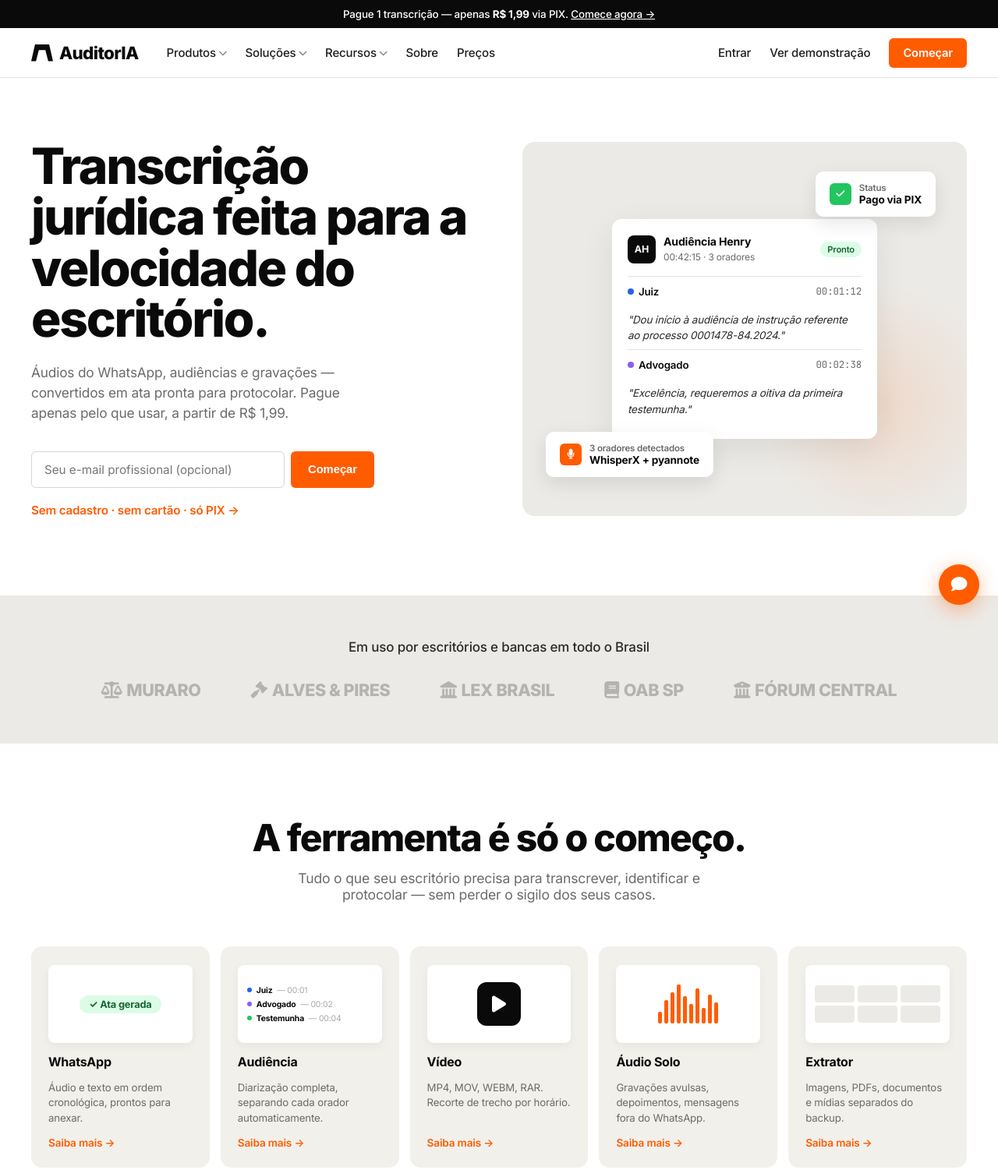
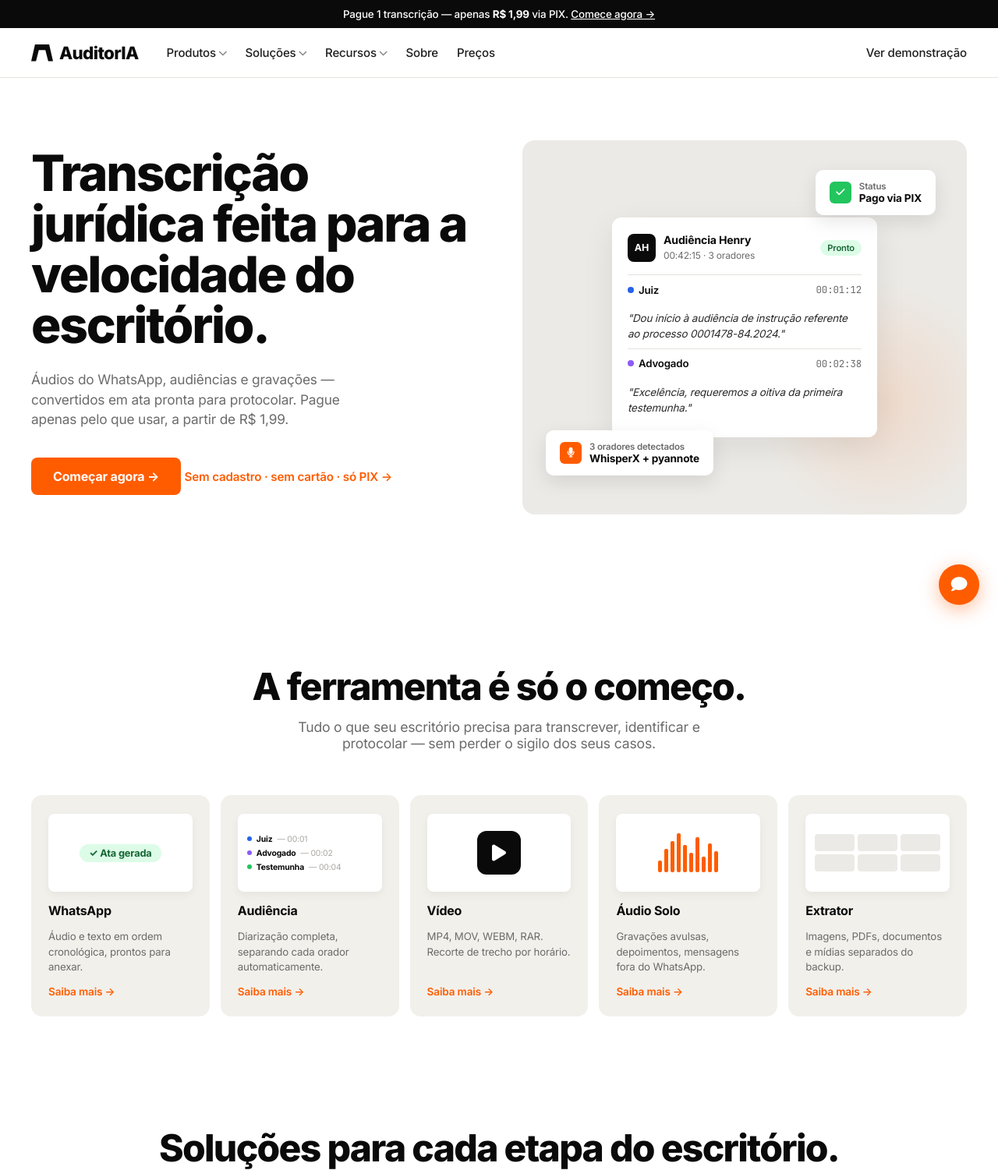
Before and after one commit to LucasMuraro/transcritor-juridico, a Flask app: page / in a window 1280 px wide. Shown: the top 1501 px of the page at 78% size. Run offline with Flask 3, Linux system fonts and the light colour scheme.

Commit message:
feat: clean up homepage and add real photos to solution cards
- Remove "Entrar" and "Começar" buttons from navbar (no auth yet)
- Replace hero email form with direct CTA button
- Remove fake social proof logos (MURARO, ALVES & PIRES, etc.)
- Escritórios card: female lawyer background photo (Unsplash)
- Bancas card: glass office building photo (Unsplash)
- CSS: photo-fake supports background-image with gradient overlay

Co-Authored-By: Claude Sonnet 4.6 <noreply@anthropic.com>

```diff
--- a/web_ui/static/brex.css
+++ b/web_ui/static/brex.css
@@ -201,15 +201,19 @@ a { text-decoration: none; color: inherit; }
 .photo-grid { display: grid; grid-template-columns: repeat(3, 1fr); gap: 20px; }
 .photo-card { background: var(--bg-card); border-radius: 14px; overflow: hidden; transition: transform .2s; cursor: pointer; }
 .photo-card:hover { transform: translateY(-3px); }
-.photo-card .photo-fake { height: 200px; position: relative; display: flex; align-items: end; padding: 24px; }
+.photo-card .photo-fake { height: 220px; position: relative; display: flex; align-items: flex-end; padding: 24px; background-size: cover; background-position: center; }
+.photo-card .photo-fake::before { content: ''; position: absolute; inset: 0; border-radius: 0; z-index: 0; }
+.photo-card .photo-fake .photo-fake-title { position: relative; z-index: 1; font-size: 1.5rem; font-weight: 800; letter-spacing: -0.025em; color: white; text-shadow: 0 1px 4px rgba(0,0,0,.4); }
 .photo-card .photo-content { padding: 24px; }
 .photo-card h3 { font-size: 1.18rem; font-weight: 700; margin-bottom: 8px; color: var(--black); }
 .photo-card p { font-size: 0.9rem; color: var(--gray-600); line-height: 1.5; margin-bottom: 14px; }
 .photo-card .photo-arrow { font-size: 0.88rem; font-weight: 600; color: var(--orange); display: inline-flex; align-items: center; gap: 4px; }
-.photo-1 { background: linear-gradient(135deg, #1F1F1F 0%, #4A3025 100%); color: white; }
-.photo-2 { background: linear-gradient(135deg, #FF8A50 0%, #FF5C00 100%); color: white; }
-.photo-3 { background: linear-gradient(135deg, #2D3748 0%, #1A202C 100%); color: white; }
-.photo-fake .photo-fake-title { font-size: 1.5rem; font-weight: 800; letter-spacing: -0.025em; }
+.photo-1 { background-color: #2D1F1A; }
+.photo-1::before { background: linear-gradient(to top, rgba(30,15,10,.85) 0%, rgba(60,30,20,.4) 100%); }
+.photo-2 { background-color: #2a1a0a; }
+.photo-2::before { background: linear-gradient(to top, rgba(20,10,5,.75) 0%, rgba(0,0,0,.3) 100%); }
+.photo-3 { background-color: #1A202C; }
+.photo-3::before { background: linear-gradient(to top, rgba(10,15,25,.85) 0%, rgba(20,30,50,.35) 100%); }
 
 /* ── FEATURE ROWS ── */
 .feature-row { max-width: 1280px; margin: 0 auto; padding: 80px 40px; display: grid; grid-template-columns: 1fr 1fr; gap: 80px; align-items: center; }
--- a/web_ui/templates/home.html
+++ b/web_ui/templates/home.html
@@ -25,10 +25,8 @@
   </div>
   <div class="nav-right">
     <div class="nav-secondary">
-      <a href="#">Entrar</a>
       <a href="#demo">Ver demonstração</a>
     </div>
-    <a href="/whatsapp" class="btn-orange">Começar</a>
   </div>
 </nav>
 
@@ -36,10 +34,7 @@
   <div class="hero-left">
     <h1>Transcrição jurídica feita para a velocidade do escritório.</h1>
     <p>Áudios do WhatsApp, audiências e gravações — convertidos em ata pronta para protocolar. Pague apenas pelo que usar, a partir de R$ 1,99.</p>
-    <form class="hero-form" onsubmit="event.preventDefault(); window.location='/whatsapp';">
-      <input type="email" placeholder="Seu e-mail profissional (opcional)">
-      <button type="submit" class="btn-orange">Começar</button>
-    </form>
+    <a href="/whatsapp" class="btn-orange" style="display:inline-block;padding:14px 28px;font-size:1rem;font-weight:700;border-radius:8px;text-decoration:none;margin-bottom:16px;">Começar agora →</a>
     <a href="/whatsapp" class="hero-secondary">Sem cadastro · sem cartão · só PIX →</a>
   </div>
   <div class="hero-mock">
@@ -65,16 +60,6 @@
   </div>
 </section>
 
-<section class="trust">
-  <div class="trust-headline">Em uso por escritórios e bancas em todo o Brasil</div>
-  <div class="trust-logos">
-    <span class="trust-logo"><i class="fa-solid fa-scale-balanced"></i>MURARO</span>
-    <span class="trust-logo"><i class="fa-solid fa-gavel"></i>ALVES &amp; PIRES</span>
-    <span class="trust-logo"><i class="fa-solid fa-landmark"></i>LEX BRASIL</span>
-    <span class="trust-logo"><i class="fa-solid fa-book"></i>OAB SP</span>
-    <span class="trust-logo"><i class="fa-solid fa-building-columns"></i>FÓRUM CENTRAL</span>
-  </div>
-</section>
 
 <section class="section" id="tools">
   <div class="section-head">
@@ -139,7 +124,7 @@
       </div>
     </div>
     <div class="photo-card">
-      <div class="photo-fake photo-2"><div class="photo-fake-title">Escritórios</div></div>
+      <div class="photo-fake photo-2" style="background-image: url('https://images.unsplash.com/photo-1573496359142-b8d87734a5a2?auto=format&fit=crop&w=800&q=80');"><div class="photo-fake-title">Escritórios</div></div>
       <div class="photo-content">
         <h3>Escritórios boutique</h3>
         <p>Equipe pequena, alto volume de áudio. Plano por crédito.</p>
@@ -147,7 +132,7 @@
       </div>
     </div>
     <div class="photo-card">
-      <div class="photo-fake photo-3"><div class="photo-fake-title">Bancas</div></div>
+      <div class="photo-fake photo-3" style="background-image: url('https://images.unsplash.com/photo-1486406146926-c627a92ad1ab?auto=format&fit=crop&w=800&q=80');"><div class="photo-fake-title">Bancas</div></div>
       <div class="photo-content">
         <h3>Grandes bancas</h3>
         <p>Múltiplos casos, exigências de compliance e LGPD.</p>
```
